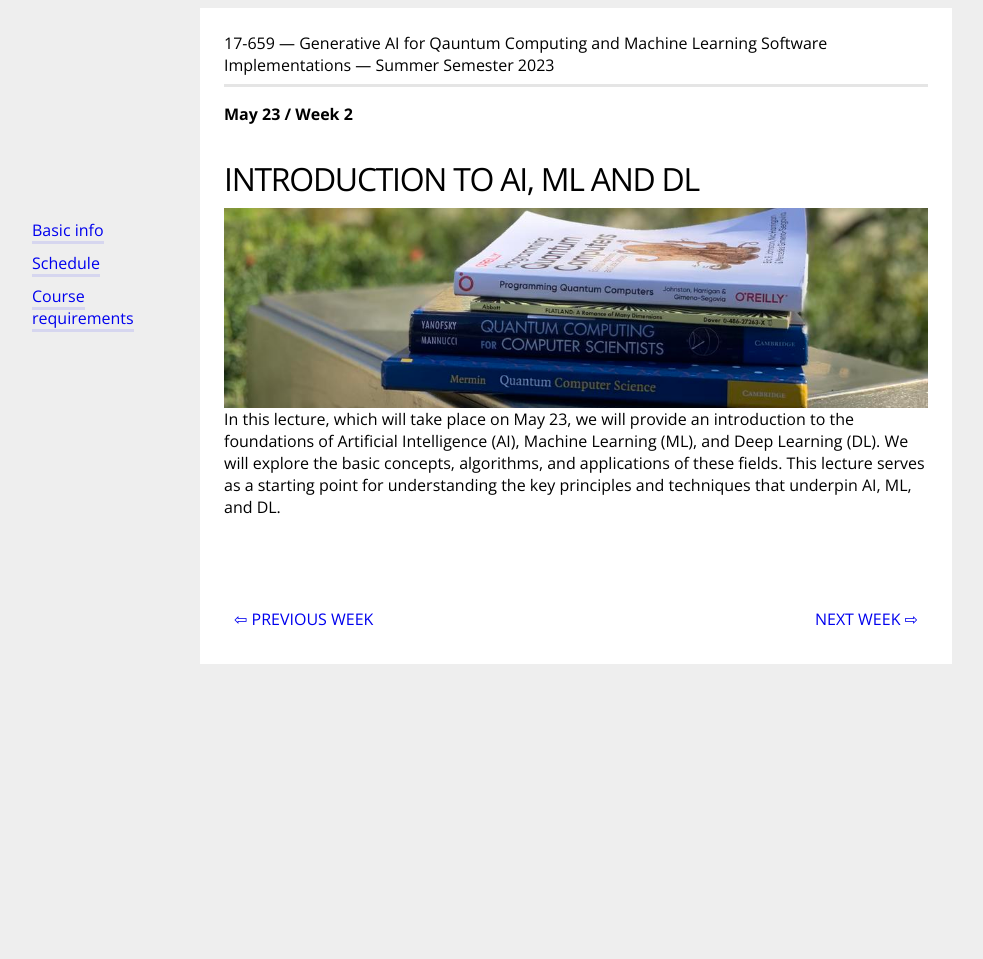
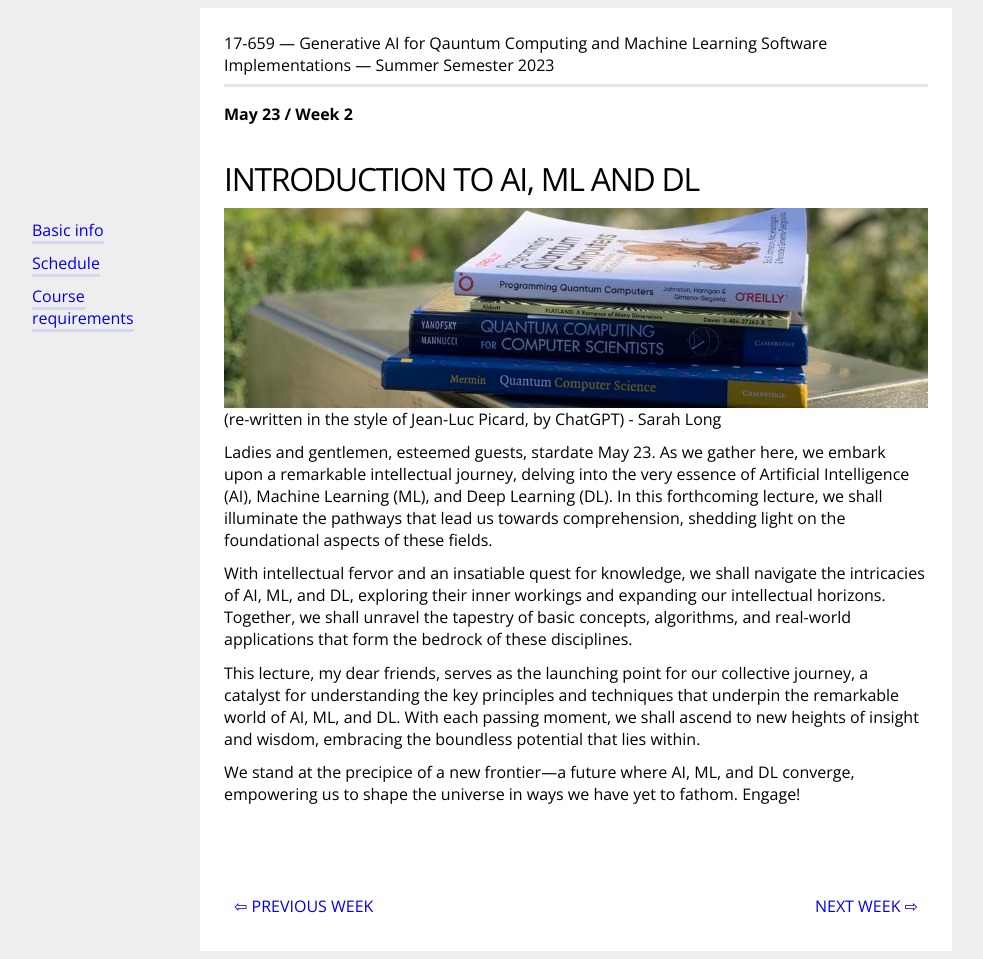
Before and after one commit to thequantumturtle/2023-GenerativeAIForQuantum, a Jekyll site: the page built from _syllabus/3-Introduction-to-AI-ML-and-DL.md, in a window 1280 px wide. Shown: the whole page, without its empty margins (64-1047 px from the left). Built offline with Jekyll 4.4.1, drawn with Linux system fonts in a browser that asks for light colours; before the commit the page ends 900 px from its top, so only the background shows below that.

Commit message:
Update 3-Introduction-to-AI-ML-and-DL.md

```diff
--- a/_syllabus/3-Introduction-to-AI-ML-and-DL.md
+++ b/_syllabus/3-Introduction-to-AI-ML-and-DL.md
@@ -6,4 +6,12 @@ title: Introduction to AI, ML and DL
 image: books1.jpg
 ---
 
-In this lecture, which will take place on May 23, we will provide an introduction to the foundations of Artificial Intelligence (AI), Machine Learning (ML), and Deep Learning (DL). We will explore the basic concepts, algorithms, and applications of these fields. This lecture serves as a starting point for understanding the key principles and techniques that underpin AI, ML, and DL.
+(re-written in the style of Jean-Luc Picard, by ChatGPT) - Sarah Long
+
+Ladies and gentlemen, esteemed guests, stardate May 23. As we gather here, we embark upon a remarkable intellectual journey, delving into the very essence of Artificial Intelligence (AI), Machine Learning (ML), and Deep Learning (DL). In this forthcoming lecture, we shall illuminate the pathways that lead us towards comprehension, shedding light on the foundational aspects of these fields.
+
+With intellectual fervor and an insatiable quest for knowledge, we shall navigate the intricacies of AI, ML, and DL, exploring their inner workings and expanding our intellectual horizons. Together, we shall unravel the tapestry of basic concepts, algorithms, and real-world applications that form the bedrock of these disciplines.
+
+This lecture, my dear friends, serves as the launching point for our collective journey, a catalyst for understanding the key principles and techniques that underpin the remarkable world of AI, ML, and DL. With each passing moment, we shall ascend to new heights of insight and wisdom, embracing the boundless potential that lies within.
+
+We stand at the precipice of a new frontier—a future where AI, ML, and DL converge, empowering us to shape the universe in ways we have yet to fathom.  Engage!
```
